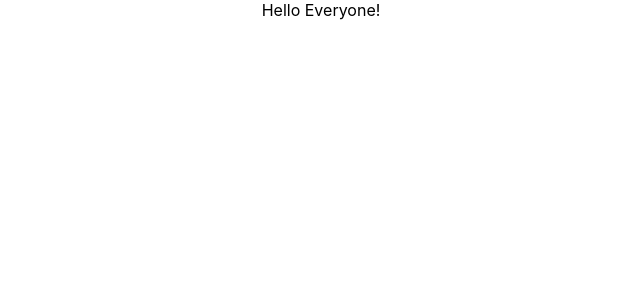
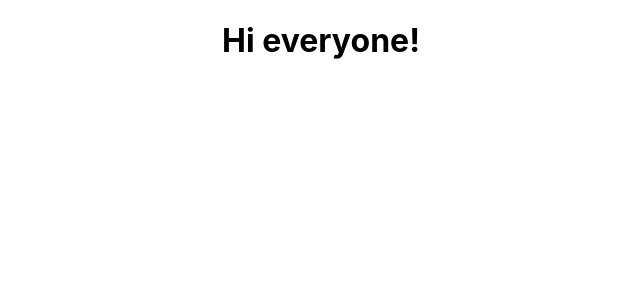
Before and after one commit to cliff10/learninig-react, a React (Create React App) app: page / in a window 1280 px wide. Shown: the top 300 px of the page, without its empty margins (319-959 px from the left). Built offline with nearby package versions, Linux system fonts and the light colour scheme.

Commit message:
react compoment without using jsx

```diff
--- a/src/components/Hello.js
+++ b/src/components/Hello.js
@@ -1,8 +1,11 @@
 import React from 'react';
 const Hello = () => {
-    return (
-        <div>Hello Everyone!</div>
-    )
+//     return (
+//         <div>Hello Everyone!</div>
+//     )
+
+return React.createElement('div', null, React.createElement('h1', null, 'Hi everyone!' ))
+
 }
 
 export default Hello;
```
